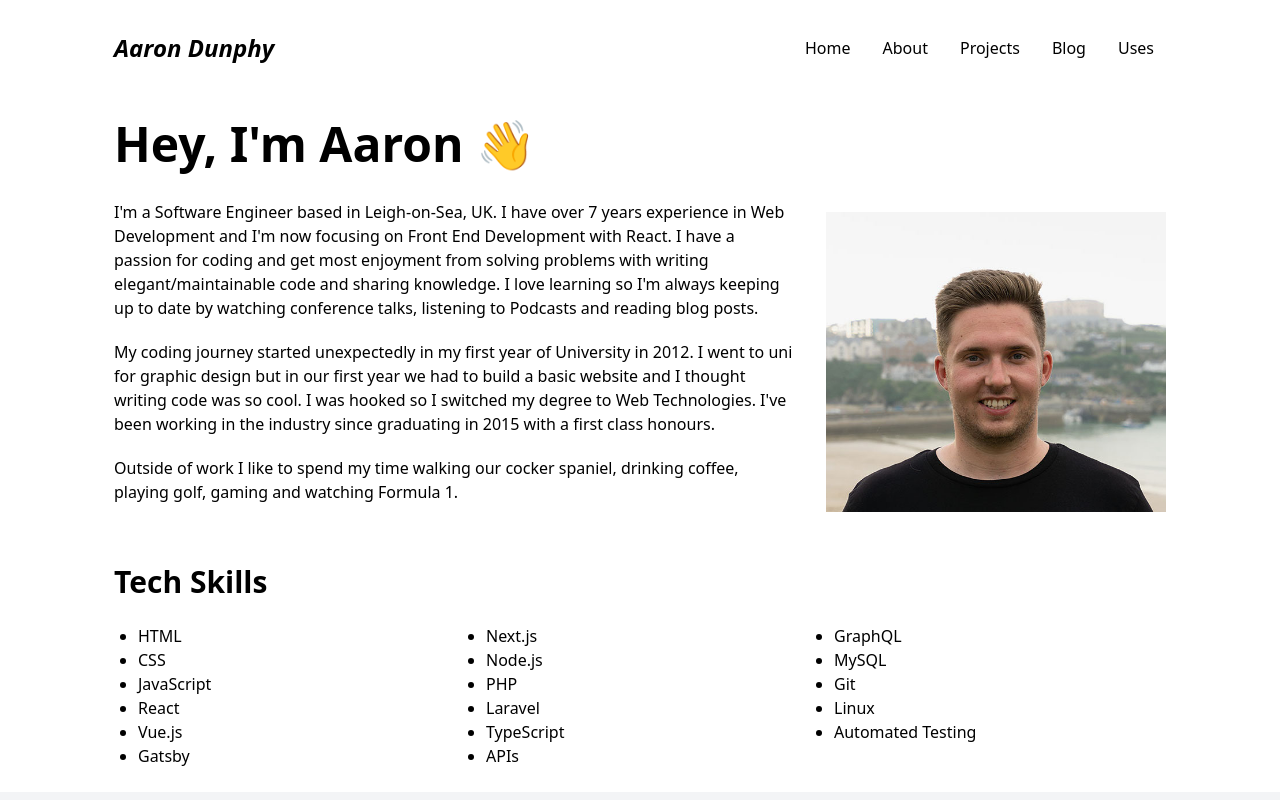
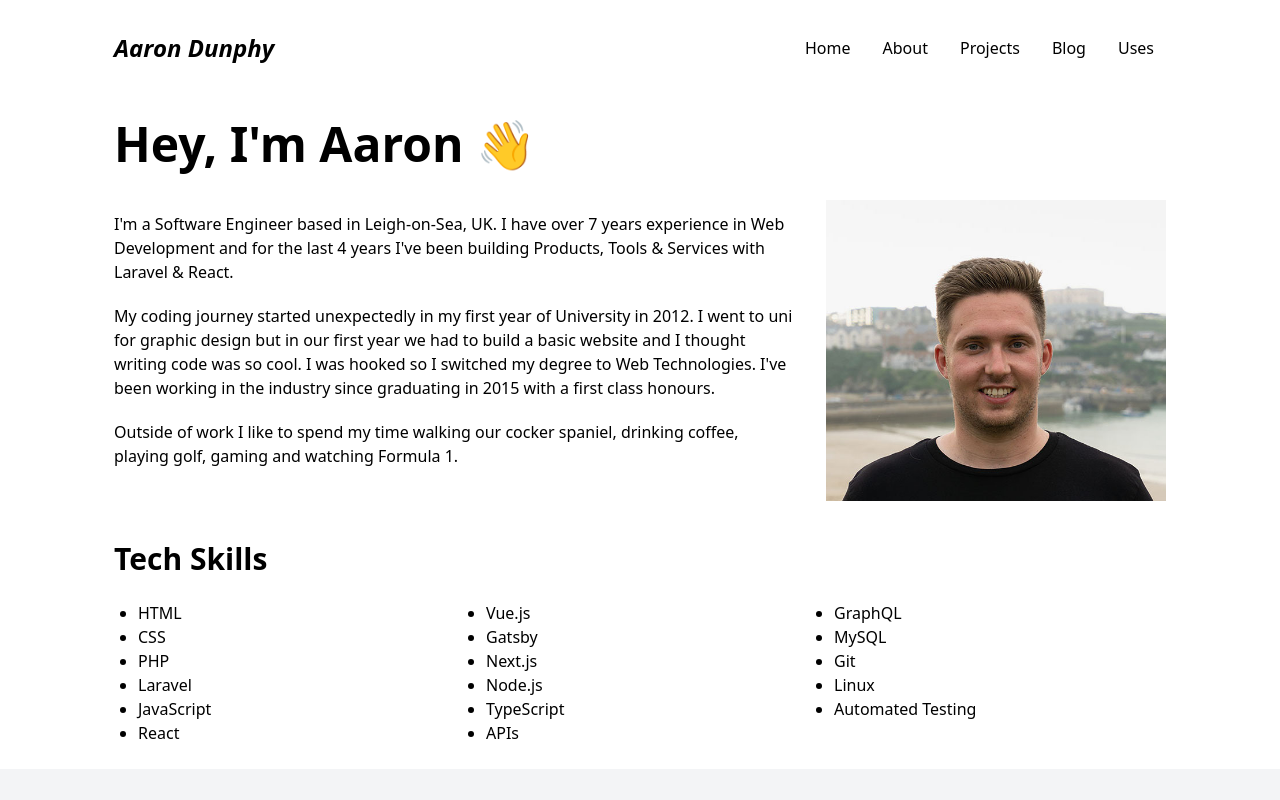
Before and after one commit to aarondunphy/aarondunphy.com, a Gatsby site: page /about in a window 1280 px wide. Shown: the top 800 px of the page. Built offline with nearby package versions, Linux system fonts and the light colour scheme; Gatsby itself is replaced by a stand-in of ours.

Commit message:
Content update

```diff
--- a/src/pages/about.js
+++ b/src/pages/about.js
@@ -16,7 +16,7 @@ const AboutPage = () => {
             <div className="flex flex-col-reverse gap-8 items-center mb-10 md:flex-row">
               <div className="md:w-2/3">
 
-                <p>I'm a Software Engineer based in <a href="https://en.wikipedia.org/wiki/Leigh-on-Sea" target="_blank" rel="noreferrer">Leigh-on-Sea</a>, UK. I have over 7 years experience in Web Development and I'm now focusing on Front End Development with React. I have a passion for coding and get most enjoyment from solving problems with writing elegant/maintainable code and sharing knowledge. I love learning so I'm always keeping up to date by watching conference talks, listening to Podcasts and reading blog posts.</p>
+                <p>I'm a Software Engineer based in <a href="https://en.wikipedia.org/wiki/Leigh-on-Sea" target="_blank" rel="noreferrer">Leigh-on-Sea</a>, UK. I have over 7 years experience in Web Development and for the last 4 years I've been building Products, Tools &amp; Services with Laravel &amp; React.</p>
 
                 <p>My coding journey started unexpectedly in my first year of University in 2012. I went to uni for graphic design but in our first year we had to build a basic website and I thought writing code was so cool. I was hooked so I switched my degree to Web Technologies. I've been working in the industry since graduating in 2015 with a first class honours.</p>
 
@@ -31,14 +31,14 @@ const AboutPage = () => {
             <ul className="list-disc columns-3 ml-6">
                 <li>HTML</li>
                 <li>CSS</li>
+                <li>PHP</li>
+                <li>Laravel</li>
                 <li>JavaScript</li>
                 <li>React</li>
                 <li>Vue.js</li>
                 <li>Gatsby</li>
                 <li>Next.js</li>
                 <li>Node.js</li>
-                <li>PHP</li>
-                <li>Laravel</li>
                 <li>TypeScript</li>
                 <li>APIs</li>
                 <li>GraphQL</li>
--- a/src/pages/index.js
+++ b/src/pages/index.js
@@ -27,7 +27,7 @@ const IndexPage = (data) => {
               <div className="py-10 md:py-32 md:w-2/3">
                 <h2 className="text-3xl md:text-5xl font-bold mb-2">Hey, I'm Aaron <span role="img" aria-label="wave">👋</span></h2>
                 <h1 className="text-xl md:text-2xl font-bold mb-2">Software Engineer with 7+ years of Web Development experience based in Leigh-on-Sea, UK</h1>
-                <h2 className="text-xl">Focusing on Front End Development with React</h2>
+                <h2 className="text-xl">Building Products, Tools &amp; Services with Laravel &amp; React.</h2>
               </div>
               {/* <div className="mt-16">
                   { posts }
```
